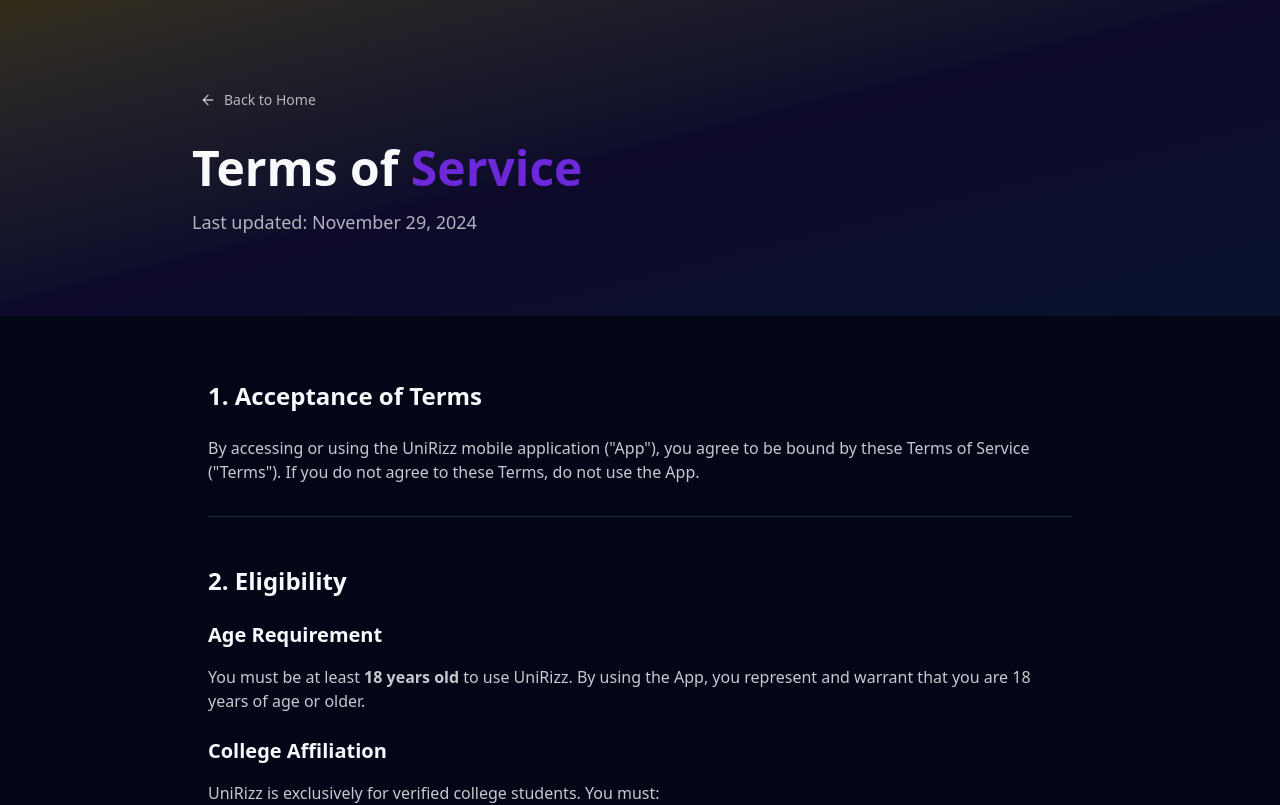
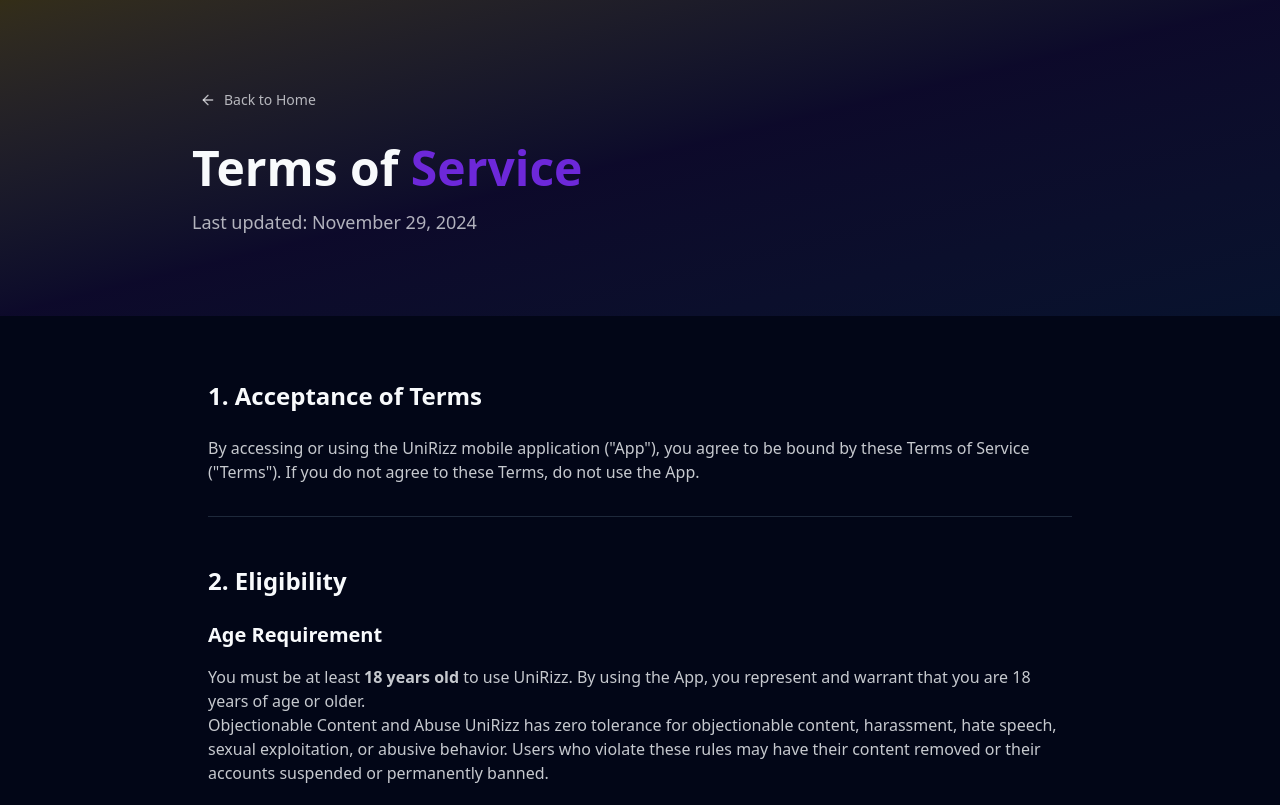
Before and after one commit to dev-singh-05/unirizz, a Next.js app: page /terms-of-service in a window 1280 px wide. Shown: the top 805 px of the page. Built offline with nearby package versions, Linux system fonts and the light colour scheme.

Commit message:
Include objectionable content policy in terms of service
Added a section on objectionable content and abuse policies.

```diff
--- a/src/app/terms-of-service/page.tsx
+++ b/src/app/terms-of-service/page.tsx
@@ -50,6 +50,14 @@
                         <p className="text-foreground/80">
                             You must be at least <strong>18 years old</strong> to use UniRizz. By using the App, you represent and warrant that you are 18 years of age or older.
                         </p>
+
+                        <p className="text-foreground/80">
+                            Objectionable Content and Abuse
+
+UniRizz has zero tolerance for objectionable content, harassment, hate speech, sexual exploitation, or abusive behavior. Users who violate these rules may have their content removed or their accounts suspended or permanently banned.
+
+                        </p>
+
 
                         <h3 className="text-xl font-semibold text-foreground mt-6 mb-4">College Affiliation</h3>
                         <p className="text-foreground/80 mb-4">UniRizz is exclusively for verified college students. You must:</p>
```
